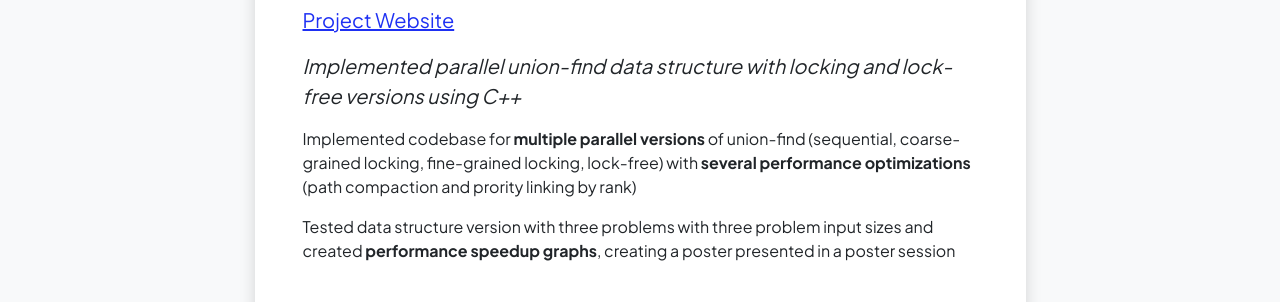
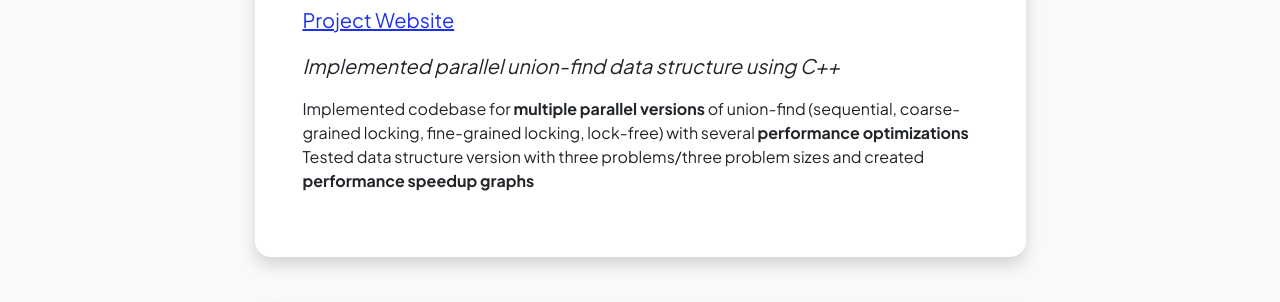
Before and after one commit to anncatz1/portfolio, a plain HTML site: page projects.html in a window 1280 px wide. Shown: the part 317-619 px from the top of the page. Drawn offline with nearby package versions, Linux system fonts and the light colour scheme.

Commit message:
Add files via upload

```diff
--- a/projects.html
+++ b/projects.html
@@ -58,13 +58,14 @@
                                             </div>
                                             <ul class="list-unstyled pt-3">
                                                 <li class="fst-italic fw-normal mb-2 fs-5">
-                                                    Implemented parallel union-find data structure with locking and lock-free versions using C++
+                                                    Implemented parallel union-find data structure using C++
                                                 </li>
                                                 <li class="my-3">
-                                                    Implemented codebase for <span class="fw-bolder">multiple parallel versions</span> of union-find (sequential, coarse-grained locking, fine-grained locking, lock-free) with <span class="fw-bolder">several performance optimizations</span> (path compaction and prority linking by rank)
-                                                </li>
-                                                <li class="my-3">
-                                                    Tested data structure version with three problems with three problem input sizes and created <span class="fw-bolder">performance speedup graphs</span>, creating a poster presented in a poster session
+                                                    Implemented codebase for <span class="fw-bolder">multiple parallel versions</span> of union-find (sequential, coarse-grained locking, fine-grained locking, lock-free) with several <span class="fw-bolder">performance optimizations</span>
+                                                    <!-- (path compaction and prority linking by rank). -->
+                                                <!-- </li>
+                                                <li class="my-3"> -->
+                                                    <br> Tested data structure version with three problems/three problem sizes and created <span class="fw-bolder">performance speedup graphs</span>
                                                 </li>
                                             </ul>
                                         </div>
```
Also changed, not shown: index.html (+6 -4 lines).
